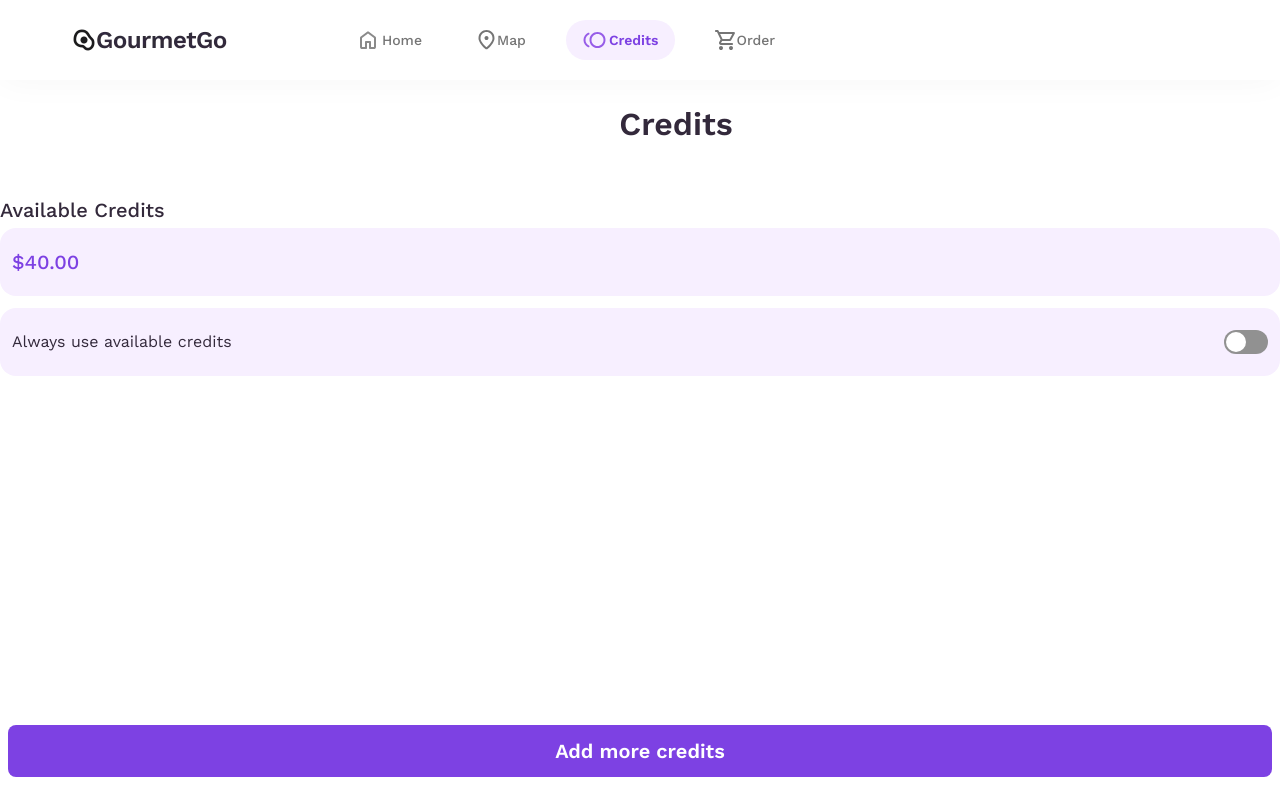
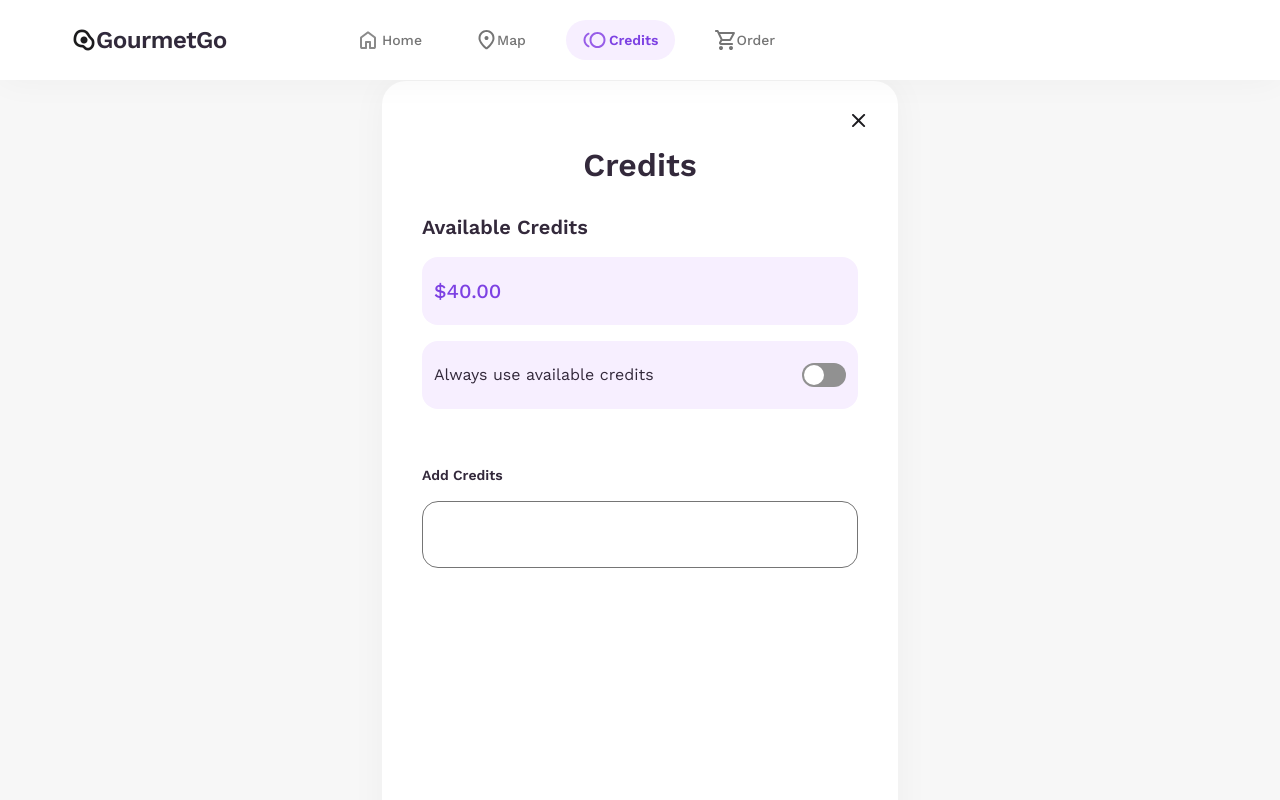
Before and after one commit to chingu-voyages/v50-tier2-team-12, a React (Vite) app: page /credits in a window 1280 px wide. Shown: the top 800 px of the page. Built offline with nearby package versions, Linux system fonts and the light colour scheme; no server answers.

Commit message:
make credits page responsive

```diff
--- a/src/components/credits/Credits.jsx
+++ b/src/components/credits/Credits.jsx
@@ -1,20 +1,63 @@
-export default function Credits({
-  credits,
-  isCredits,
-  toggleIsCredits,
-  setIsAddCreditsModalOpen,
-}) {
-  const handleOpenAddCreditsModal = () => {
+import { useState } from 'react';
+import { useNavigate, useOutletContext } from 'react-router-dom';
+import { useMediaQuery } from '../../hooks/useMediaQuery';
+import { Icons } from '../Icons';
+import AddCreditsModal from '../modals/AddCreditsModal';
+import CreditsInput from './CreditsInput';
+
+export default function Credits() {
+  const [creditAmount, setCreditAmount] = useState('');
+
+  const { credits, setCredits, isCredits, setIsCredits } = useOutletContext();
+
+  const [isAddCreditsModalOpen, setIsAddCreditsModalOpen] = useState(false);
+
+  const navigate = useNavigate();
+
+  const toggleIsCredits = () => {
+    setIsCredits((prev) => !prev);
+  };
+
+  const isNotMobileDevice = useMediaQuery('(min-width: 768px)');
+
+  // go back to previous page on tablet and desktop
+  const handleCloseButtonClick = () => {
+    navigate(-1);
+  };
+
+  // update credit amount
+  const addCredits = () => {
+    setCredits(
+      (currentCredits) => parseFloat(currentCredits) + parseFloat(creditAmount)
+    );
+    setCreditAmount('');
+  };
+
+  const handleAddCreditsButtonClick = () => {
+    // add credits on tablet and desktop without showing modal
+    if (isNotMobileDevice && creditAmount) {
+      addCredits();
+      return;
+    }
+
+    // show modal on mobile devices
     setIsAddCreditsModalOpen(true);
   };
 
   return (
-    <section className='flex flex-col mt-8 h-full'>
-      <h3 className='font-medium text-xl'>Available Credits</h3>
-      <div className='mt-1 bg-light-violet py-5 px-3 mb-2 rounded-2xl text-xl font-medium text-primary-violet'>
+    <section className='flex flex-col mt-8 min-h-[calc(100lvh-12rem)] md:min-h-[40.9375rem]'>
+      <button
+        className='absolute right-8 top-8 group outline-none'
+        onClick={handleCloseButtonClick}
+        aria-label='close'
+      >
+        <Icons.close className='group-hover:active-link group-focus-visible:outline-primary-violet' />
+      </button>
+      <h3 className='font-semibold text-xl'>Available Credits</h3>
+      <div className='my-4 bg-light-violet py-5 px-3 rounded-2xl text-xl font-medium text-primary-violet'>
         ${credits.toFixed(2)}
       </div>
-      <div className='flex justify-between items-center mt-1 bg-light-violet py-5 px-3 rounded-2xl min-h-[68px]'>
+      <div className='flex justify-between items-center bg-light-violet py-5 px-3 rounded-2xl min-h-[68px]'>
         <p className=''>Always use available credits</p>
 
         <label className='inline-flex items-center cursor-pointer'>
@@ -27,15 +70,31 @@ export default function Credits({
           <span className="block relative w-11 h-6 bg-disabled peer-focus:outline-none peer-focus:ring-4 peer-focus:ring-primary-violet/30 rounded-full peer peer-checked:after:translate-x-full rtl:peer-checked:after:-translate-x-full peer-checked:after:border-white after:content-[''] after:absolute after:top-[2px] after:start-[2px] after:bg-white after:rounded-full after:h-5 after:w-5 after:transition-all peer-checked:bg-primary-violet"></span>
         </label>
       </div>
-      <div className='flex-grow'>{/* spacer to push button downwards */}</div>
-      <div className='py-4 px-2'>
-        <button
-          onClick={handleOpenAddCreditsModal}
-          className='bg-primary-violet text-xl font-semibold text-white py-3 w-full my-3 text-center flex items-center text-nowrap hover:opacity-50 justify-center rounded-lg'
-        >
-          Add more credits
-        </button>
-      </div>
+      {isNotMobileDevice ? (
+        <CreditsInput
+          value={creditAmount}
+          onChange={setCreditAmount}
+          label='Add Credits'
+          styles='mt-14'
+        />
+      ) : (
+        <AddCreditsModal
+          isOpen={isAddCreditsModalOpen}
+          addCredits={addCredits}
+          setIsOpen={setIsAddCreditsModalOpen}
+          isNotMobileDevice={isNotMobileDevice}
+          creditAmount={creditAmount}
+          setCreditAmount={setCreditAmount}
+        />
+      )}
+
+      <button
+        onClick={handleAddCreditsButtonClick}
+        className='bg-primary-violet text-xl font-semibold text-white py-3 w-full my-3 text-center flex items-center text-nowrap hover:opacity-50 justify-center rounded-lg mt-auto md:disabled:bg-[#6A6A6A]'
+        disabled={isNotMobileDevice && !creditAmount}
+      >
+        {isNotMobileDevice ? 'Add Credits' : 'Add more credits'}
+      </button>
     </section>
   );
 }
--- /dev/null
+++ b/src/components/credits/CreditsInput.jsx
@@ -0,0 +1,31 @@
+import { cn } from '../../utils/utils';
+
+export default function CreditsInput({
+  value,
+  onChange,
+  label = 'Credits amount',
+  styles = '',
+}) {
+  return (
+    <label className={cn('block relative', styles)}>
+      <span className='text-primary-violet text-xs md:text-sm font-medium block mb-2 md:font-semibold md:text-black'>
+        {label}
+      </span>
+      <div className='relative md:mt-4 flex justify-center items-center'>
+        <input
+          type='number'
+          id='credit-amount'
+          name='credit-amount'
+          value={value}
+          onChange={(event) => onChange(event.target.value)}
+          className='w-full border rounded-lg border-primary-violet h-10 outline-none focus-visible:outline-primary-violet/50 px-3 md:h-[67px] md:text-2xl md:pl-9 md:rounded-2xl md:border-grey md:focus-visible:border-primary-violet'
+        />
+        {value ? (
+          <span className='hidden md:block absolute top-1/2 -translate-y-1/2  left-3 text-2xl'>
+            $
+          </span>
+        ) : null}
+      </div>
+    </label>
+  );
+}
--- a/src/components/modals/AddCreditsModal.jsx
+++ b/src/components/modals/AddCreditsModal.jsx
@@ -1,9 +1,13 @@
-import { useState } from 'react';
+import CreditsInput from '../credits/CreditsInput';
 import ModalWrapper from './ModalWrapper';
 
-export default function AddCreditsModal({ setCredits, setIsOpen, isOpen }) {
-  const [creditAmount, setCreditAmount] = useState('');
-
+export default function AddCreditsModal({
+  setIsOpen,
+  isOpen,
+  creditAmount,
+  setCreditAmount,
+  addCredits,
+}) {
   const onClose = () => {
     setCreditAmount('');
     setIsOpen(false);
@@ -11,10 +15,7 @@ export default function AddCreditsModal({ setCredits, setIsOpen, isOpen }) {
 
   const onConfirm = () => {
     if (creditAmount === '') return;
-    setCredits(
-      (currentCredits) => parseFloat(currentCredits) + parseFloat(creditAmount)
-    );
-    setCreditAmount('');
+    addCredits();
     onClose();
   };
 
@@ -32,19 +33,7 @@ export default function AddCreditsModal({ setCredits, setIsOpen, isOpen }) {
         Enter how many credits you want
       </p>
 
-      <label className='block'>
-        <span className='text-primary-violet text-xs md:text-sm font-medium block mb-2'>
-          Credits amount
-        </span>
-        <input
-          type='number'
-          id='credit-amount'
-          name='credit-amount'
-          value={creditAmount}
-          onChange={(event) => setCreditAmount(event.target.value)}
-          className='w-full border rounded-lg border-primary-violet h-10 outline-none focus-visible:outline-primary-violet/50 px-3'
-        />
-      </label>
+      <CreditsInput value={creditAmount} onChange={setCreditAmount} />
     </ModalWrapper>
   );
 }
--- a/src/pages/credits/CreditsPage.jsx
+++ b/src/pages/credits/CreditsPage.jsx
@@ -1,31 +1,13 @@
+import Credits from '../../components/credits/Credits';
 import PageHeading from '../../components/headings/PageHeading';
-import Credits from '../../components/credits/Credits';
-import AddCreditsModal from '../../components/modals/AddCreditsModal';
-import { useOutletContext } from 'react-router-dom';
-import { useState } from 'react';
 
 export default function CreditsPage() {
-  const { credits, setCredits, isCredits, setIsCredits } = useOutletContext();
-  const [isAddCreditsModalOpen, setIsAddCreditsModalOpen] = useState(false);
-
-  const toggleIsCredits = () => {
-    setIsCredits((prev) => !prev);
-  };
-
   return (
-    <div className='h-[calc(100vh-75px)] flex flex-col'>
-      <PageHeading title={'credits'} />
-      <Credits
-        credits={credits}
-        isCredits={isCredits}
-        toggleIsCredits={toggleIsCredits}
-        setIsAddCreditsModalOpen={setIsAddCreditsModalOpen}
-      />
-      <AddCreditsModal
-        isOpen={isAddCreditsModalOpen}
-        setCredits={setCredits}
-        setIsOpen={setIsAddCreditsModalOpen}
-      />
+    <div className='md:bg-light-grey border border-light-grey min-h-[calc(100lvh-12rem)] md:flex md:flex-col md:justify-center md:items-center'>
+      <div className='bg-white md:rounded-3xl md:max-w-[32.25rem] md:mx-auto w-full md:shadow-card-shadow md:p-10 relative'>
+        <PageHeading title={'credits'} className='md:p-0' />
+        <Credits />
+      </div>
     </div>
   );
 }
```
